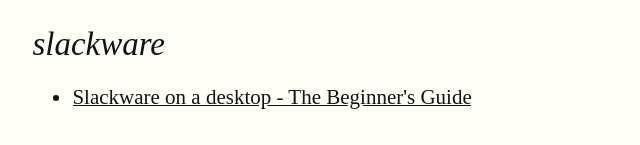
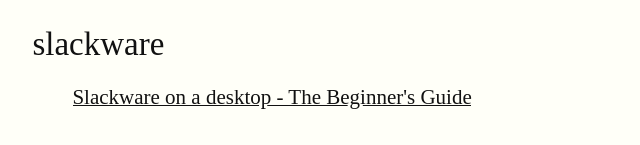
Before and after one commit to mnmlistspace/mnmlistspace, a plain HTML site: page index.html in a window 1280 px wide. Shown: the part 805-950 px from the top of the page, 70-710 px from the left. Drawn offline with Linux system fonts and the light colour scheme.

Commit message:
css: remove bullets with list-style-type property

```diff
--- a/styles/style.css
+++ b/styles/style.css
@@ -21,7 +21,6 @@
     line-height: 1;
 }
 h2 {
-    font-style: italic;
     font-weight: 400;
     margin-top: 2.1rem;
     margin-bottom: 1.4rem;
@@ -47,6 +46,7 @@
 ol,
 p,
 ul {
+    list-style-type: none;
     font-size: 1.4rem;
     line-height: 2rem;
 }
```
